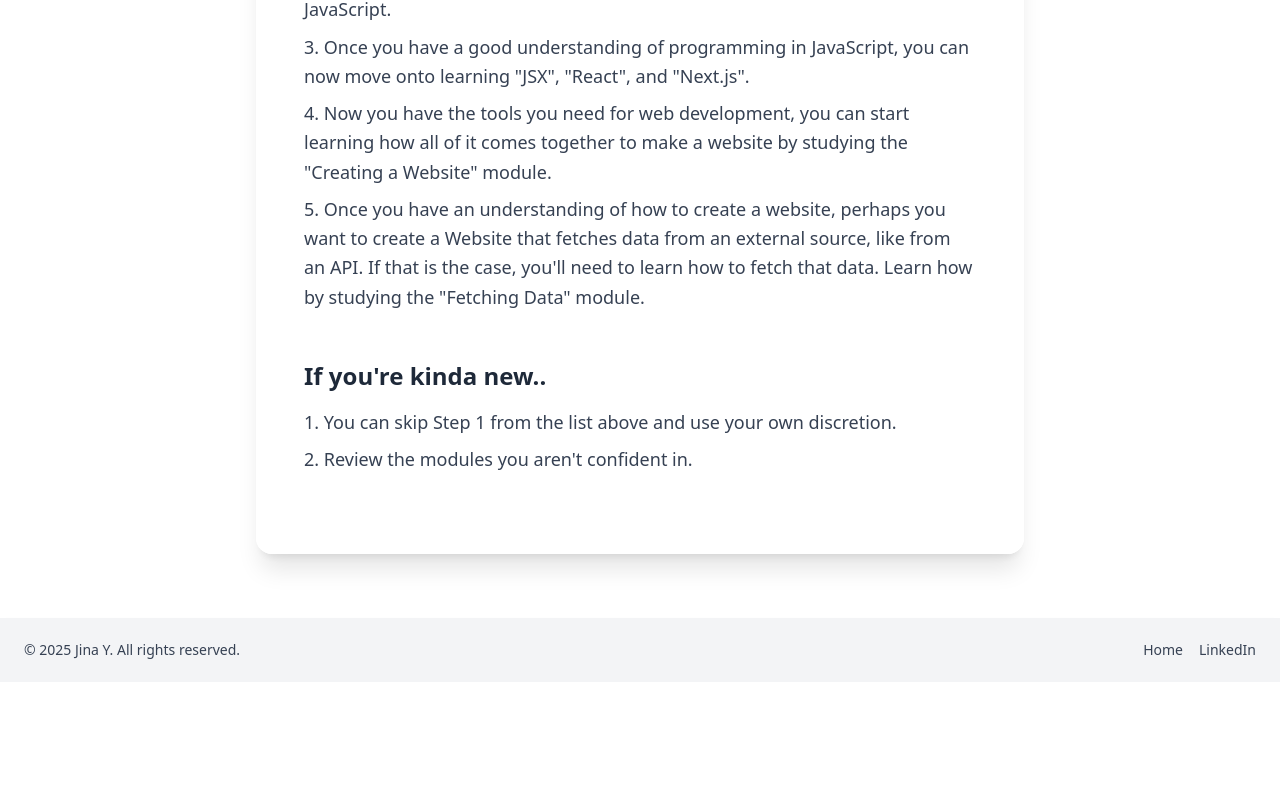
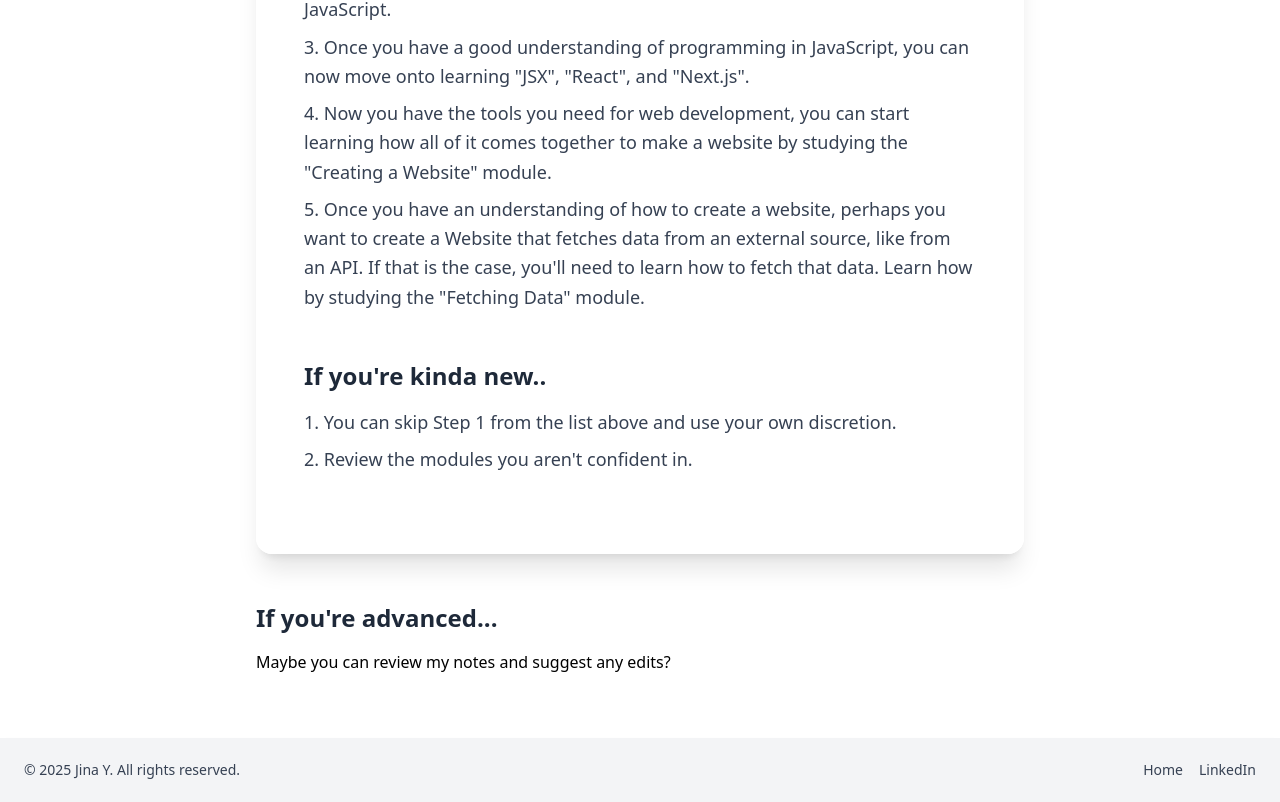
Before and after one commit to popobunns/full-stack-notes, a Next.js app: page / in a window 1280 px wide. Shown: the part 2039-2841 px from the top of the page. Before the commit the page ends 2721 px from the top, so only its background shows below. Built offline with nearby package versions, Linux system fonts and the light colour scheme.

Commit message:
Added Advanced Instructions

```diff
--- a/src/app/page.js
+++ b/src/app/page.js
@@ -155,9 +155,17 @@ export default function Home() {
           </div>
         </div>
 
+        {/*Advanced*/}
+        <div>
+            <h3 className="subsubheading fade-in-up">
+              If you're advanced...
+            </h3>
+            <p>
+              Maybe you can review my notes and suggest any edits?
+            </p>
+        </div>
+
       </div>
-
-
 
     </main>
 
```
